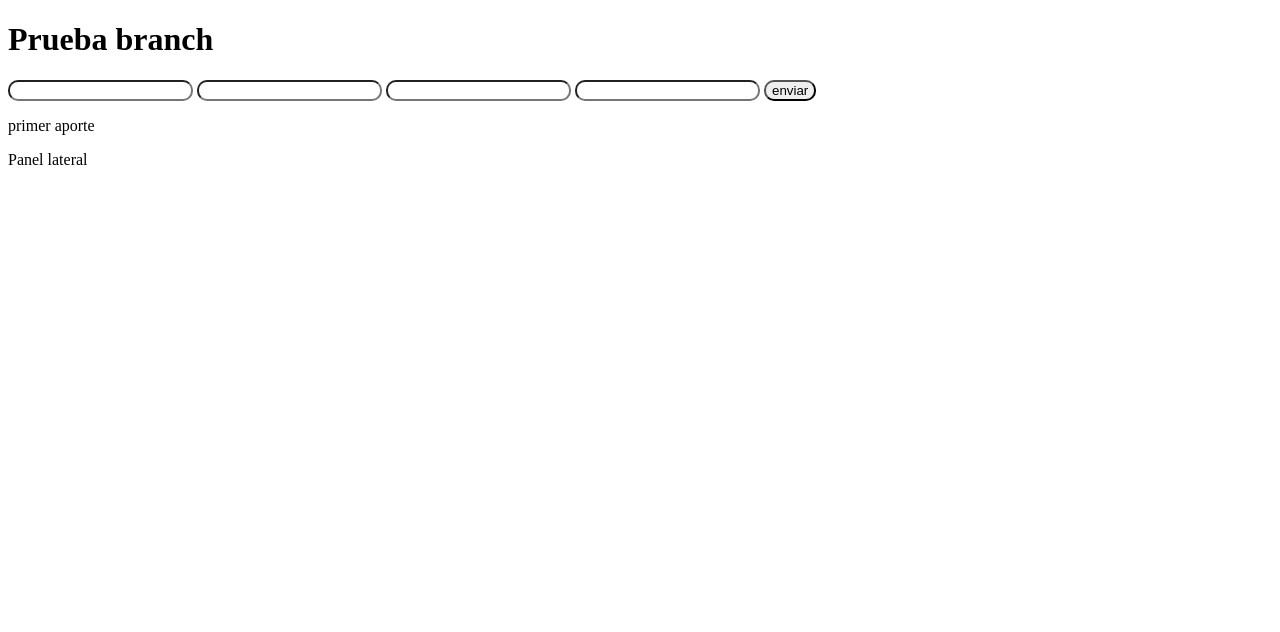
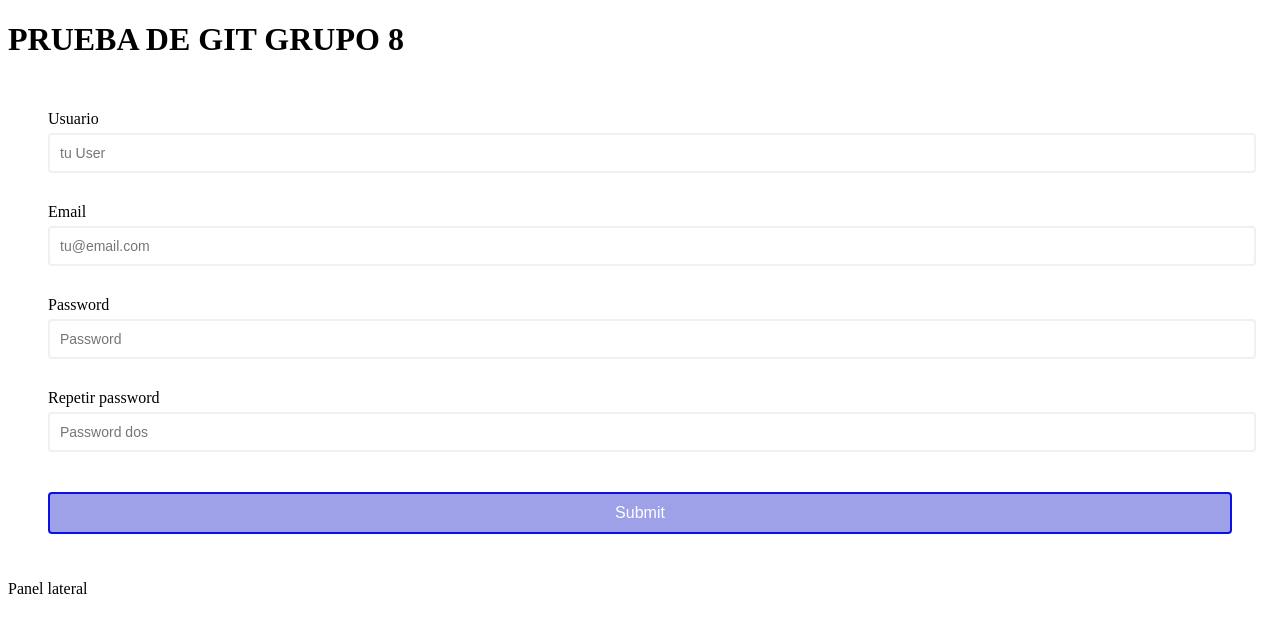
Before and after one commit to gianca243/Prueba-branch, a plain HTML site: page index.html in a window 1280 px wide. Drawn offline with Linux system fonts and the light colour scheme.

Commit message:
1118
formulario

```diff
--- a/assets/css/estilos.css
+++ b/assets/css/estilos.css
@@ -5,4 +5,83 @@ input {
 
 
 
+.form {
+	padding: 30px 40px;
+}
+
+.form-control {
+	margin-bottom: 10px;
+	padding-bottom: 20px;
+	position: relative;
+}
+
+.form-control label {
+	display: inline-block;
+	margin-bottom: 5px;
+}
+
+.form-control input {
+	border: 2px solid #f0f0f0;
+	border-radius: 4px;
+	display: block;
+	font-size: 14px;
+	padding: 10px;
+	width: 100%;
+}
+
+.form-control input:focus {
+	outline: 0;
+	border-color: #777;
+}
+
+.form-control.success input {
+	border-color: #2ecc71;
+}
+
+.form-control.error input {
+	border-color: #e74c3c;
+}
+
+.form-control i {
+	visibility: hidden;
+	position: absolute;
+	top: 40px;
+	right: 10px;
+}
+
+.form-control.success i.fa-check-circle {
+	color: #2ecc71;
+	visibility: visible;
+}
+
+.form-control.error i.fa-exclamation-circle {
+	color:red;
+	visibility: visible;
+}
+
+.form-control small {
+	color: red;
+	position: absolute;
+	bottom: 0;
+	left: 0;
+	visibility: hidden;
+}
+
+.form-control.error small {
+	visibility: visible;
+}
+
+.form button {
+	background-color: rgba(17, 20, 199, 0.404);
+	border: 2px solid #0c10e7;
+	border-radius: 4px;
+	color: #fff;
+	display: block;
+	font-size: 16px;
+	padding: 10px;
+	margin-top: 20px;
+	width: 100%;
+}
+
+
 /*Fin de estilos del formulario*/
--- a/index.html
+++ b/index.html
@@ -13,19 +13,40 @@
         <nav></nav>
     </header>
     <main>
-        <h1>Prueba branch</h1>
+        <h1>PRUEBA DE GIT GRUPO 8</h1>
     </main>
     <section>
-        <form action="">
-            <input type="text" required>
-            <input type="email" required>
-            <input type="password" required>
-            <input type="number" required>
-            <input type="submit" value="enviar">
-
-        </form>
-        <p>primer aporte</p>
-    </section>
+        <form id="form" class="form">
+            <div class="form-control">
+                <label for="username">Usuario</label>
+                <input type="text" placeholder="tu User " id="username" />
+                <i class="fas fa-check-circle"></i>
+                <i class="fas fa-exclamation-circle"></i>
+                <small>Error message</small>
+            </div>
+            <div class="form-control">
+                <label for="email">Email</label>
+                <input type="email" placeholder="tu@email.com" id="email" />
+                <i class="fas fa-check-circle"></i>
+                <i class="fas fa-exclamation-circle"></i>
+                <small>Error message</small>
+            </div>
+            <div class="form-control">
+                <label for="password">Password</label>
+                <input type="password" placeholder="Password" id="password"/>
+                <i class="fas fa-check-circle"></i>
+                <i class="fas fa-exclamation-circle"></i>
+                <small>Error message</small>
+            </div>
+            <div class="form-control">
+                <label for="password2">Repetir password</label>
+                <input type="password" placeholder="Password dos" id="password2"/>
+                <i class="fas fa-check-circle"></i>
+                <i class="fas fa-exclamation-circle"></i>
+                <small>Error message</small>
+            </div>
+            <button>Submit</button>
+          </section>
     <aside>
         <p>Panel lateral</p>
     </aside>
```
